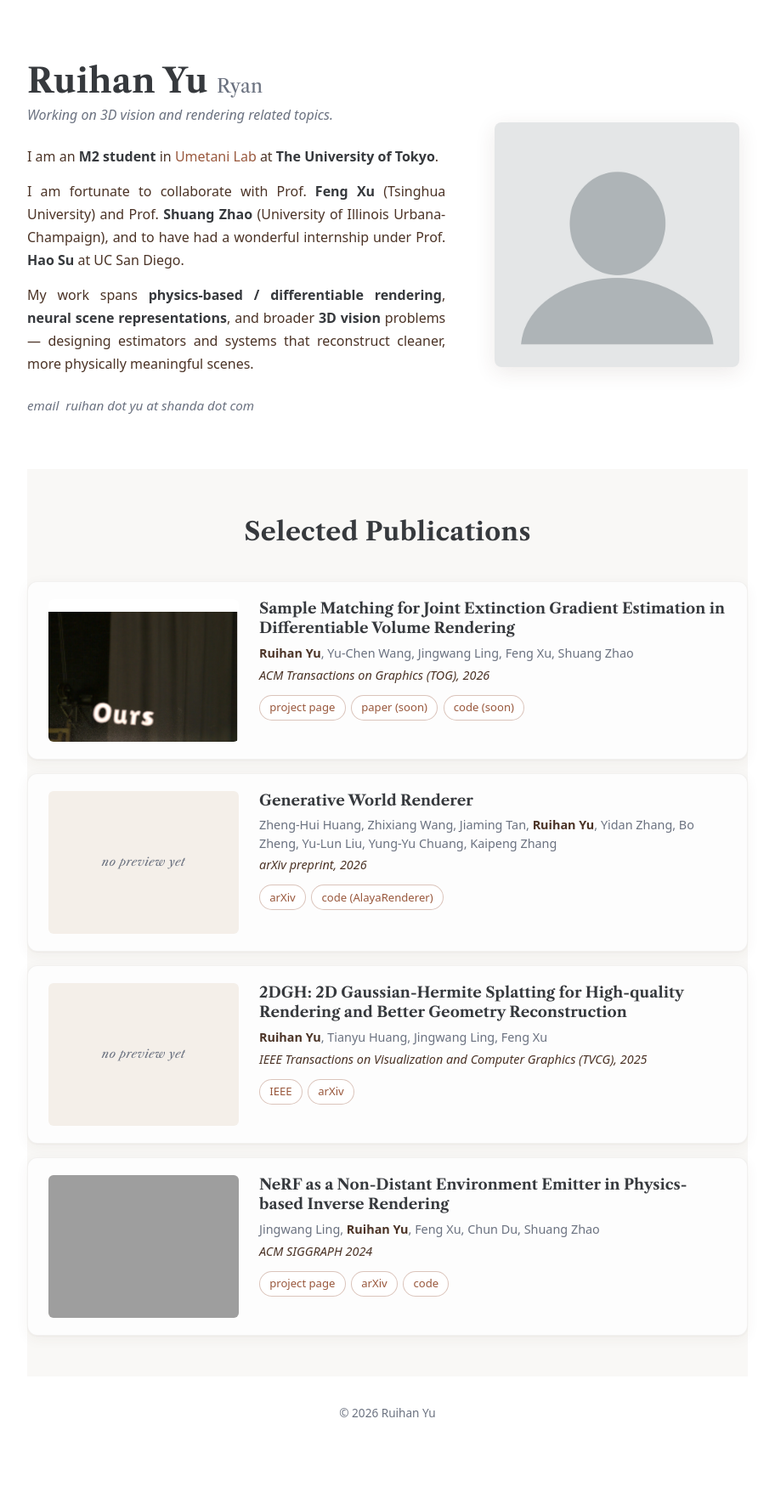
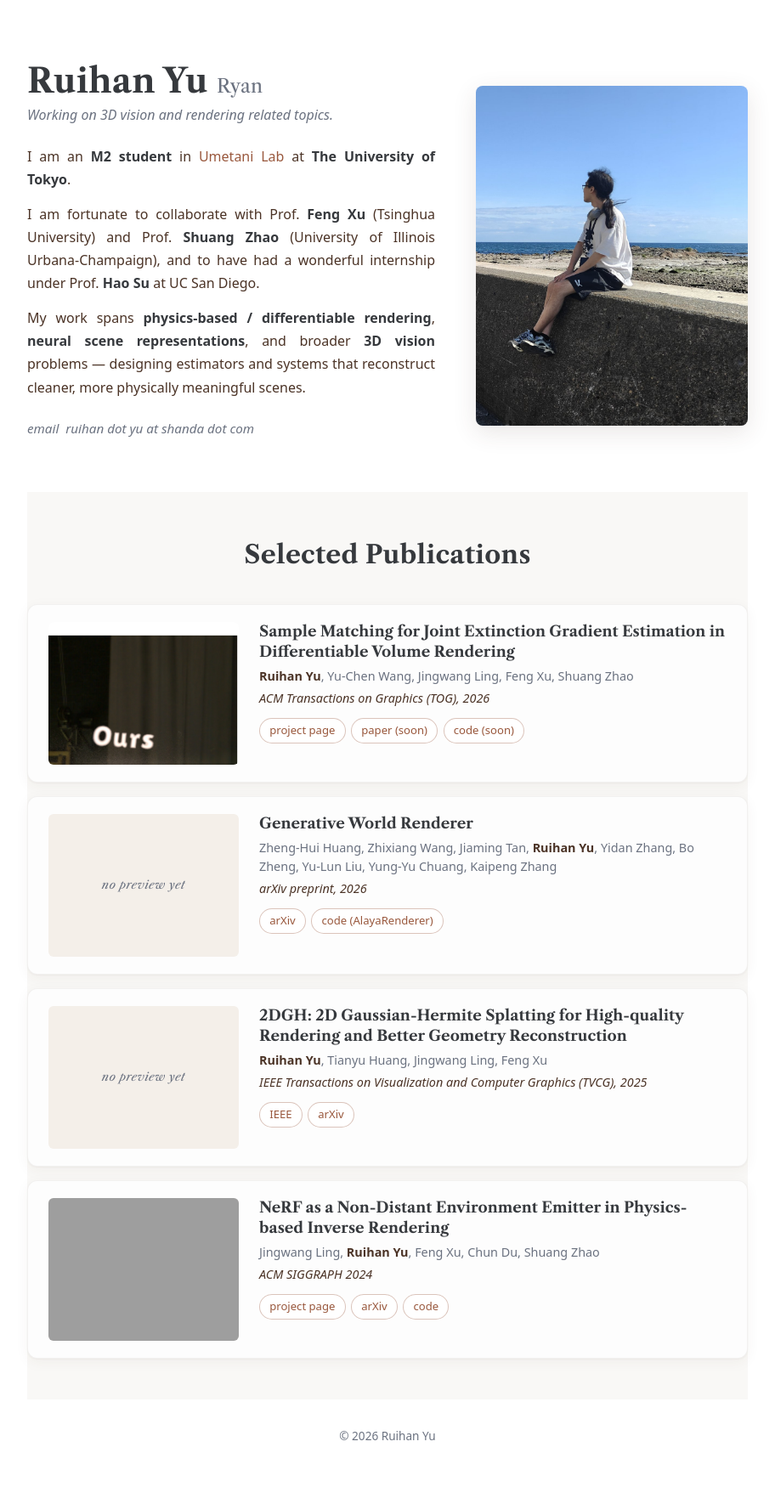
Before and after one commit to AuroraRyan0301/AuroraRyan0301.github.io, a Jekyll site: the page built from _pages/about.md, in a window 1280 px wide. Shown: the whole page at 85% size, without its empty margins (184-1096 px from the left). Built offline with Jekyll 4.4.1, drawn with Linux system fonts in a browser that asks for light colours; before the commit the page ends 1736 px from its top, so only the background shows below that; grey boxes are pictures that could not be loaded.

Commit message:
Swap profile image to seaside portrait
- 4:5 crop of selfphoto.jpg, resized to 1000x1250, 226K JPEG
- Hero photo column widened (max-width 21rem); avatar shadow slightly deeper
- Drop old placeholder profile.png

```diff
--- a/_pages/about.md
+++ b/_pages/about.md
@@ -39,7 +39,7 @@ redirect_from:
       </p>
     </div>
     <div class="hero__photo">
-      <img src="{{ '/images/profile.png' | relative_url }}" alt="Ruihan Yu">
+      <img src="{{ '/images/profile.jpg' | relative_url }}" alt="Ruihan Yu">
     </div>
   </div>
 </section>
--- a/assets/css/home.scss
+++ b/assets/css/home.scss
@@ -77,7 +77,7 @@ p { margin: 0 0 0.85rem 0; }
 
 .hero {
   display: grid;
-  grid-template-columns: 1.6fr 1fr;
+  grid-template-columns: 1.5fr 1fr;
   gap: 3rem;
   align-items: center;
 }
@@ -118,10 +118,10 @@ p { margin: 0 0 0.85rem 0; }
 
 .hero__photo img {
   width: 100%;
-  max-width: 18rem;
+  max-width: 21rem;
   height: auto;
   border-radius: 0.5rem;
-  box-shadow: 0 6px 24px rgba(75, 51, 38, 0.10);
+  box-shadow: 0 8px 28px rgba(75, 51, 38, 0.12);
 }
 
 /* ---- Publication cards (suikasibyl-style spacing) ---------------------- */
@@ -237,7 +237,7 @@ p { margin: 0 0 0.85rem 0; }
 @media (max-width: 720px) {
   .hero { grid-template-columns: 1fr; gap: 1.5rem; }
   .hero__photo { order: -1; }
-  .hero__photo img { max-width: 12rem; }
+  .hero__photo img { max-width: 14rem; }
   .pub { grid-template-columns: 1fr; gap: 0.9rem; padding: 1rem; }
   .pub__thumb { max-width: 18rem; margin: 0 auto; }
   .hero__name { font-size: 2rem; }
```
Also changed, not shown: images/profile.jpg (added), images/profile.png (deleted).
